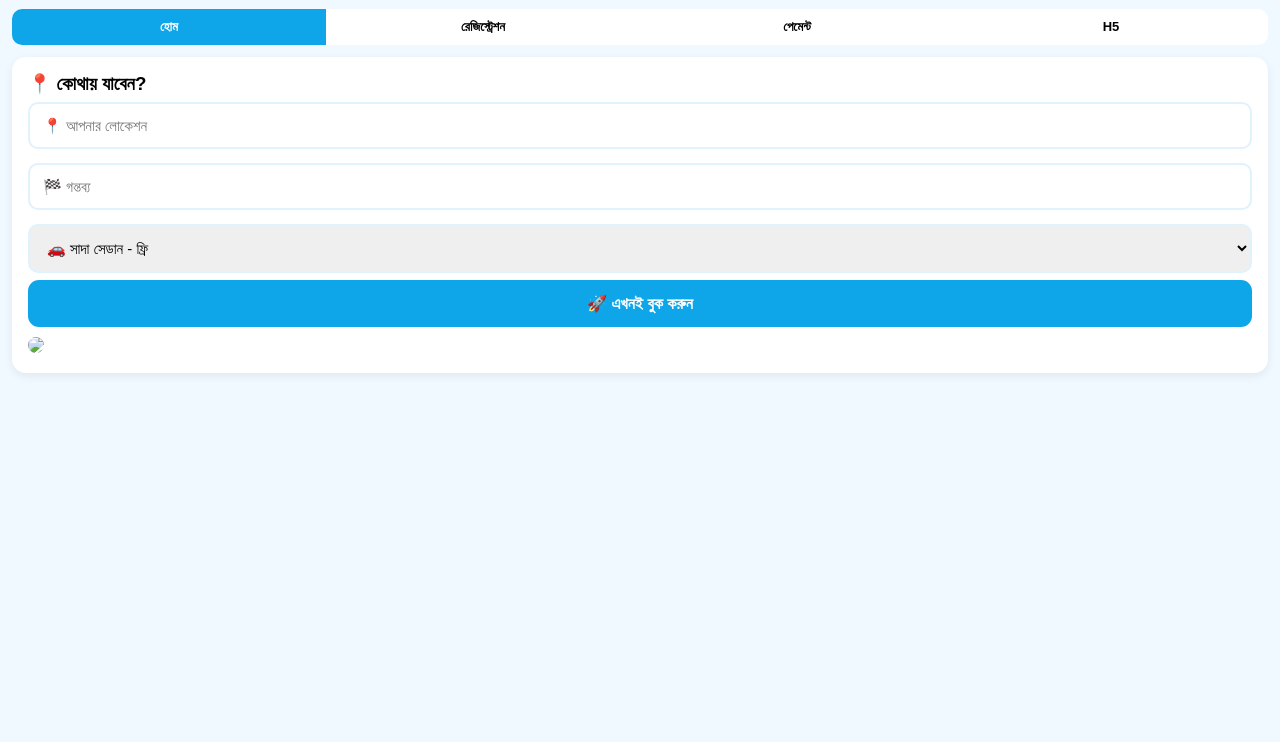
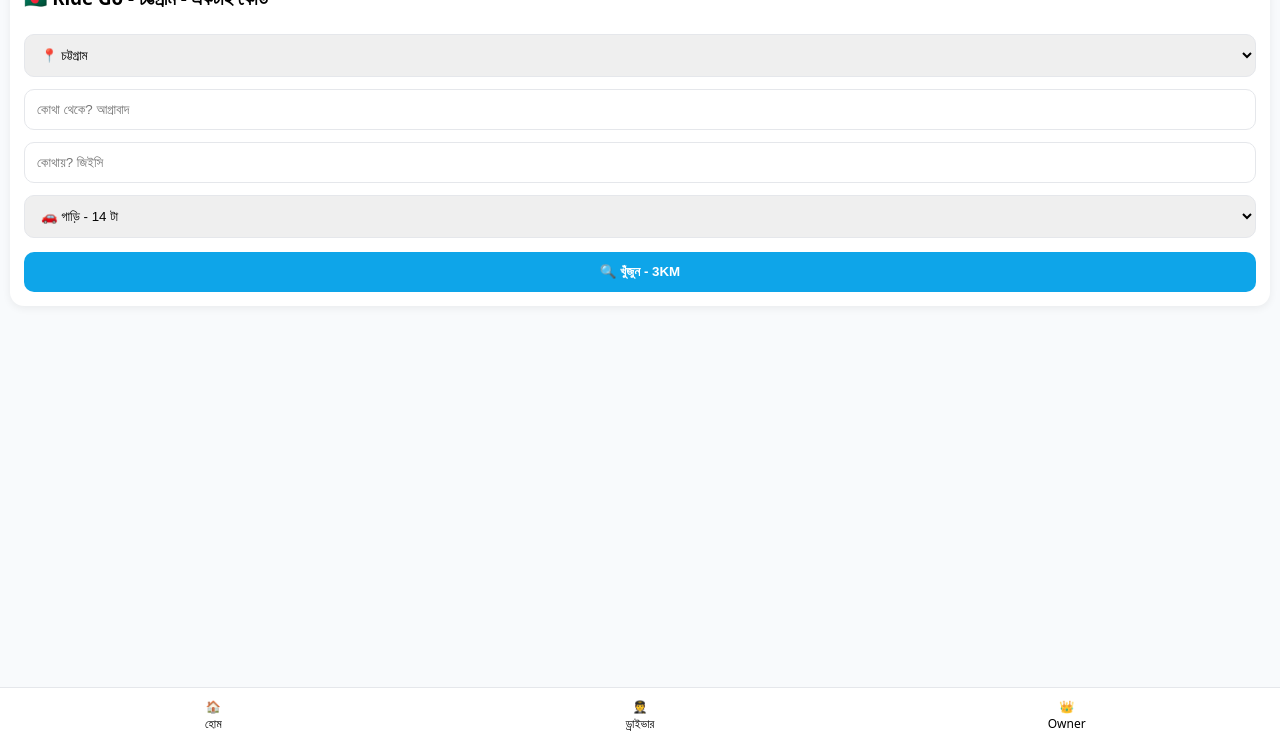
Before and after one commit to oliullah9294-a11y/ride-go-bd-green, a plain HTML site: page index.html in a window 1280 px wide. Shown: the part 58-800 px from the top of the page. Drawn offline with nearby package versions, Linux system fonts and the light colour scheme.

Commit message:
Update index.html

```diff
--- a/index.html
+++ b/index.html
@@ -1,167 +1,97 @@
 <!DOCTYPE html>
 <html lang="bn">
 <head>
-<meta charset="UTF-8">
-<meta name="viewport" content="width=device-width, initial-scale=1.0, maximum-scale=1.0, user-scalable=no">
-<title>Ride Go BD - RG Free Service</title>
-<link rel="icon" href="icon.png">
-<link rel="apple-touch-icon" href="icon.png">
-<meta name="theme-color" content="#0ea5e9">
+<meta charset="UTF-8"><meta name="viewport" content="width=device-width,initial-scale=1">
+<title>Ride Go - Chattogram - FINAL Single File</title>
+<script src="https://cdn.jsdelivr.net/npm/@supabase/supabase-js@2"></script>
 <style>
-*{margin:0;padding:0;box-sizing:border-box;font-family:Hind Siliguri,sans-serif}
-body{background:#f0f9ff}
-.header{background:linear-gradient(135deg,#0ea5e9,#0284c7);color:white;padding:12px 15px;display:flex;justify-content:space-between;align-items:center;position:sticky;top:0;z-index:99}
-.logo{font-size:22px;font-weight:900}
-.logo span{background:black;border:2px solid white;padding:0 7px;border-radius:7px}
-#langSelect{padding:7px 10px;border-radius:20px;border:none;font-weight:bold;color:#0284c7}
-.card{background:white;margin:12px;padding:16px;border-radius:14px;box-shadow:0 3px 10px rgba(0,0,0,.07)}
-.input{width:100%;padding:13px;border:2px solid #e0f2fe;border-radius:10px;margin:7px 0;font-size:15px}
-.btn{width:100%;padding:14px;background:#0ea5e9;color:white;border:none;border-radius:11px;font-size:16px;font-weight:bold;cursor:pointer}
-.btn:active{opacity:0.9}
-.tabs{display:flex;background:white;margin:12px 12px 0;border-radius:10px;overflow:hidden;flex-wrap:wrap}
-.tab{flex:1;padding:10px;text-align:center;cursor:pointer;font-weight:bold;font-size:13px;min-width:60px}
-.tab.active{background:#0ea5e9;color:white}
+body{font-family:system-ui;background:#f8fafc;margin:0;padding-bottom:70px}
+.card{background:#fff;padding:14px;border-radius:14px;margin:10px;box-shadow:0 2px 8px #0001}
+.btn{width:100%;padding:12px;border:0;border-radius:10px;background:#0ea5e9;color:#fff;font-weight:bold;margin-top:8px}
+.input{width:100%;padding:12px;border:1px solid #e5e7eb;border-radius:10px;margin:6px 0;box-sizing:border-box}
 .page{display:none}.page.active{display:block}
-.free-box{background:#f0fdf4;border:2px dashed #22c55e;padding:10px;border-radius:10px;margin:10px 0;text-align:center}
-.pay-opt{border:1px solid #e5e7eb;padding:12px;border-radius:10px;margin:6px 0}
-.pay-opt.disabled{opacity:0.5}
-.small-badge{font-size:10px;background:#fef08a;padding:2px 6px;border-radius:10px}
+.nav{position:fixed;bottom:0;left:0;right:0;background:#fff;display:flex;border-top:1px solid #e5e7eb}
+.nav div{flex:1;text-align:center;padding:10px 0;font-size:12px}
 </style>
 </head>
 <body>
 
-<div class="header">
-  <div class="logo"><span>RG</span> Ride Go</div>
-  <select id="langSelect" onchange="setLang(this.value)">
-    <option value="bn">🇧🇩 বাংলা</option>
-    <option value="en">🇺🇸 English</option>
-    <option value="hi">🇮🇳 हिंदी</option>
-    <option value="ur">🇵🇰 اردو</option>
-    <option value="ar">🇸🇦 العربية</option>
-    <option value="zh">🇨🇳 中文</option>
-    <option value="es">🇪🇸 Español</option>
-    <option value="fr">🇫🇷 Français</option>
-  </select>
+<div id="home" class="page active">
+<div class="card"><h3>🇧🇩 Ride Go - চট্টগ্রাম - একটাই কোড</h3>
+<select class="input"><option selected>📍 চট্টগ্রাম</option><option>ঢাকা</option><option>জামালপুর</option><option>64 জেলা</option></select>
+<input id="from" class="input" placeholder="কোথা থেকে? আগ্রাবাদ">
+<input id="to" class="input" placeholder="কোথায়? জিইসি">
+<select class="input"><option>🚗 গাড়ি - 14 টা</option><option>🚲 রিক্সা</option><option>🛺 CNG</option><option>🏍️ বাইক</option><option>🚗 কার</option><option>🚚 ট্রাক</option></select>
+<button class="btn" onclick="showPage('driverList')">🔍 খুঁজুন - 3KM</button>
+</div>
 </div>
 
-<div class="tabs">
-  <div class="tab active" onclick="showPage('home',this)" id="tabHome">হোম</div>
-  <div class="tab" onclick="showPage('reg',this)" id="tabReg">রেজিস্ট্রেশন</div>
-  <div class="tab" onclick="showPage('payment',this)" id="tabPay">পেমেন্ট</div>
-  <div class="tab" onclick="showPage('h5',this)" id="tabH5">H5</div>
+<div id="driverList" class="page">
+<div class="card"><h3>📍 কাছের ড্রাইভার</h3>
+<div style="border:1px solid #e5e7eb;padding:10px;border-radius:10px;margin:6px 0;display:flex;justify-content:space-between"><div><b>করিম - CNG</b><br><small>0.5KM - চট্টগ্রাম</small></div><button class="btn" style="width:auto;padding:6px 12px" onclick="knock('single')">🔔 ক</button></div>
+<div style="border:1px solid #e5e7eb;padding:10px;border-radius:10px;margin:6px 0;display:flex;justify-content:space-between"><div><b>রহিম - বাইক</b><br><small>0.8KM</small></div><button class="btn" style="width:auto;padding:6px 12px" onclick="knock('single')">🔔 ক</button></div>
+<button class="btn" style="background:#f97316" onclick="knock('all')">📢 সবাইকে - খ. ভিন্ন রিং</button>
+</div>
 </div>
 
-<!-- HOME -->
-<div id="home" class="page active">
-  <div class="card">
-    <h3 id="homeTitle">📍 কোথায় যাবেন?</h3>
-    <input class="input" id="fromInput" placeholder="📍 আপনার লোকেশন">
-    <input class="input" id="toInput" placeholder="🏁 গন্তব্য">
-    <select class="input" id="carSelect"></select>
-    <button class="btn" id="bookBtn" onclick="showPage('payment',document.getElementById('tabPay'))">🚀 এখনই বুক করুন</button>
-    <img src="icon.png" style="width:100%;border-radius:12px;margin-top:10px">
-  </div>
+<div id="farePage" class="page">
+<div class="card" style="text-align:center"><h3>💰 ভাড়া - 6 নং - শুধু সংখ্যা</h3>
+<input type="number" id="fareInput" class="input" placeholder="150" style="font-size:28px;text-align:center;font-weight:bold"><p>টাকা</p>
+<button class="btn" onclick="sendFare()">✅ কনফার্ম</button>
+<div id="driverFareBox" style="display:none;background:#fef3c7;padding:12px;border-radius:12px;margin-top:10px"><h2 id="driverFareNum">180</h2><p>টাকা - ড্রাইভার বলছে</p><div style="display:flex;gap:8px"><button class="btn" style="background:#22c55e" onclick="showPage('payment')">✅ ওকে</button><button class="btn" style="background:#f97316" onclick="document.getElementById('driverFareBox').style.display='none'">🔢 অন্য</button></div></div>
+</div>
 </div>
 
-<!-- REGISTRATION -->
-<div id="reg" class="page">
-  <div class="card">
-    <h3 id="regTitle">📝 রেজিস্ট্রেশন করুন</h3>
-    <input class="input" id="nameInput" placeholder="👤 আপনার নাম">
-    <input class="input" id="phoneInput" placeholder="📞 মোবাইল নাম্বার">
-    <input class="input" id="passInput" type="password" placeholder="🔑 পাসওয়ার্ড">
-    <button class="btn" id="regBtn">✅ রেজিস্ট্রেশন করুন</button>
-  </div>
+<div id="payment" class="page">
+<div class="card" style="text-align:center"><h3>💳 পেমেন্ট - 7 নং</h3><div style="background:#f0fdf4;padding:12px;border-radius:10px;border:2px dashed #22c55e"><h3 style="color:#16a34a">🎉 ফ্রি - 100% FREE</h3><button class="btn" style="background:#22c55e" onclick="showPage('contactPage')">✅ ফ্রি কনফার্ম</button></div></div>
 </div>
 
-<!-- PAYMENT - FREE SMALL -->
-<div id="payment" class="page">
-  <div class="card">
-    <h3 id="payTitle">💳 পেমেন্ট করুন</h3>
-
-    <!-- FREE OPTION SMALL -->
-    <div class="free-box">
-      <p style="font-size:11px;color:#16a34a;margin:0" id="freeTop">🎉 প্রথম 100 রাইড</p>
-      <p style="font-weight:bold;color:#16a34a;font-size:15px;margin:3px 0" id="freeMain">✅ FREE - ফ্রি সার্ভিস</p>
-      <button class="btn" style="background:#22c55e;padding:8px 18px;font-size:13px;width:auto" id="freeBtn" onclick="alert('✅ ফ্রি রাইড বুক হয়েছে!')">ফ্রি তে বুক করুন</button>
-    </div>
-
-    <p style="text-align:center;font-size:11px;color:gray;margin:8px 0" id="orText">--- অথবা পেইড অপশন ---</p>
-
-    <div class="pay-opt"><label><input type="radio" name="pay" checked> <span id="cashText">💵 ক্যাশ অন ডেলিভারি (গাড়িতে)</span></label></div>
-    <div class="pay-opt disabled"><label><input type="radio" disabled> 📱 bKash <span class="small-badge" id="soon1">শীঘ্রই আসছে</span></label></div>
-    <div class="pay-opt disabled"><label><input type="radio" disabled> 📱 নগদ <span class="small-badge" id="soon2">শীঘ্রই আসছে</span></label></div>
-
-    <button class="btn" style="margin-top:12px" id="confirmBtn" onclick="alert('✅ ক্যাশ সিলেক্ট - রাইড বুক!')">✅ কনফার্ম করুন</button>
-    <p style="font-size:10px;color:gray;text-align:center;margin-top:8px" id="noteText">* এখন ফ্রি সার্ভিস চলছে, পরে bKash চালু হবে</p>
-  </div>
+<div id="contactPage" class="page">
+<div class="card" style="text-align:center"><h3 style="color:#16a34a">✅ Done - নাম্বার + কল + লোকেশন</h3>
+<div style="background:#f0f9ff;padding:12px;border-radius:12px;border:1px solid #0ea5e9"><h3>🧑‍✈️ করিম - CNG</h3><h2 style="color:#0ea5e9">📞 01712-345678</h2>
+<button class="btn" style="background:#22c55e" onclick="window.location.href='tel:01712345678'">📞 এক চাপে কল</button>
+<button class="btn" style="background:#0ea5e9" onclick="document.getElementById('mapBox').style.display='block'">📍 লোকেশন দেখুন</button>
+</div>
+<div id="mapBox" style="display:none;margin-top:10px"><iframe src="https://maps.google.com/maps?q=Chittagong&t=&z=13&output=embed" style="width:100%;height:160px;border:0;border-radius:10px"></iframe></div>
+<div style="background:#fef3c7;padding:8px;border-radius:10px;margin-top:8px;font-size:11px">🔔 ক. টিং (একজন) | খ. টিইইই (সবাই)</div>
+<button class="btn" onclick="showPage('ridePage')">▶️ রাইডিং শুরু - 8 নং</button>
+</div>
 </div>
 
-<!-- H5 -->
-<div id="h5" class="page">
-  <div class="card">
-    <h3 id="h5Title">📱 H5 পেজ</h3>
-    <p id="h5Desc">🌐 ভাষা নির্বাচন করুন</p>
-    <div style="display:grid;grid-template-columns:1fr 1fr;gap:8px;margin-top:10px">
-      <button class="btn" onclick="setLang('bn')">🇧🇩 বাংলা</button>
-      <button class="btn" onclick="setLang('en')">🇺🇸 English</button>
-      <button class="btn" onclick="setLang('hi')">🇮🇳 हिंदी</button>
-      <button class="btn" onclick="setLang('ar')">🇸🇦 العربية</button>
-    </div>
-    <p id="h5Footer" style="margin-top:12px;background:#e0f2fe;padding:10px;border-radius:8px">✅ Ride Go BD H5 লোড হয়েছে।</p>
-  </div>
+<div id="ridePage" class="page">
+<div class="card" style="text-align:center"><h3>🚗 রাইডিং - 8 নং</h3><p id="rideStatus">✅ ড্রাইভার রওনা দিয়েছে</p><h2 id="rideTimer">00:00</h2>
+<button class="btn" style="background:#22c55e" onclick="startRide()" id="startBtn">▶️ রাইডিং শুরু</button>
+<button class="btn" style="background:#ef4444;display:none" onclick="endRide()" id="endBtn">⏹️ রাইডিং শেষ</button>
+<div id="rideEndBox" style="display:none;background:#f0fdf4;padding:12px;border-radius:10px;margin-top:10px"><h3>✅ রাইড শেষ!</h3><div>⭐⭐⭐⭐⭐</div><button class="btn" onclick="showPage('home')">🏠 হোম</button></div>
+</div>
+</div>
+
+<div id="driverPanel" class="page">
+<div class="card" style="text-align:center"><h3>🧑‍✈️ ড্রাইভার - চট্টগ্রাম</h3>
+<button class="btn" id="onlineBtn" style="background:#22c55e" onclick="toggleOnline()">🟢 Online</button>
+<div id="driverNoti" style="display:none;background:#fef3c7;padding:12px;border-radius:10px;margin-top:10px"><p>🔔 যাত্রী ডাকছে! <span id="ringType"></span></p><p>আগ্রাবাদ → জিইসি | 150 TK</p><div style="display:flex;gap:8px"><button class="btn" style="background:#22c55e" onclick="showPage('farePage')">✅ রিসিভ</button><button class="btn" style="background:#ef4444" onclick="document.getElementById('driverNoti').style.display='none'">❌ ক্যানসেল</button></div></div>
+</div>
+</div>
+
+<div id="owner" class="page">
+<div class="card"><h3>👑 Owner - চট্টগ্রাম</h3><div style="font-size:12px;line-height:1.8">
+<p>🔴 LIVE: আগ্রাবাদ → জিইসি | 150 TK</p><p>🔔 ক. টিং (একজন) 12 বার | খ. টিইইই (সবাই) 8 বার</p><p>💰 ভাড়া: 150 → 180 → Final 170 - সংখ্যা + কনফার্ম</p><p>📞 নাম্বার + এক চাপে কল + লোকেশন: OK</p><p>⏱️ রাইডিং শুরু/শেষ + Timer + ⭐</p><p>📊 Supabase: 10,000/দিন ফ্রি - Firebase লাগবে না!</p>
+</div></div>
+</div>
+
+<div class="nav">
+<div onclick="showPage('home')">🏠<br>হোম</div>
+<div onclick="showPage('driverPanel')">🧑‍✈️<br>ড্রাইভার</div>
+<div onclick="showPage('owner')">👑<br>Owner</div>
 </div>
 
 <script>
-const T={
- bn:{home:"হোম",reg:"রেজিস্ট্রেশন",pay:"পেমেন্ট",h5:"H5",homeTitle:"📍 কোথায় যাবেন?",from:"📍 আপনার লোকেশন",to:"🏁 গন্তব্য",book:"🚀 এখনই বুক করুন",regTitle:"📝 রেজিস্ট্রেশন করুন",name:"👤 আপনার নাম",phone:"📞 মোবাইল নাম্বার",pass:"🔑 পাসওয়ার্ড",regBtn:"✅ রেজিস্ট্রেশন করুন",payTitle:"💳 পেমেন্ট করুন",freeTop:"🎉 প্রথম 100 রাইড",freeMain:"✅ FREE - ফ্রি সার্ভিস",freeBtn:"ফ্রি তে বুক করুন",orText:"--- অথবা পেইড অপশন ---",cash:"💵 ক্যাশ অন ডেলিভারি (গাড়িতে)",soon:"শীঘ্রই আসছে",confirm:"✅ কনফার্ম করুন",note:"* এখন ফ্রি সার্ভিস চলছে, পরে bKash চালু হবে",h5Title:"📱 H5 পেজ",h5Desc:"🌐 ভাষা নির্বাচন করুন",h5Footer:"✅ Ride Go BD H5 লোড হয়েছে।",cars:["🚗 সাদা সেডান - ফ্রি","🚙 SUV - ফ্রি","🏍️ বাইক - ফ্রি"]},
- en:{home:"Home",reg:"Register",pay:"Payment",h5:"H5",homeTitle:"📍 Where to go?",from:"📍 Your Location",to:"🏁 Destination",book:"🚀 Book Now",regTitle:"📝 Registration",name:"👤 Your Name",phone:"📞 Mobile",pass:"🔑 Password",regBtn:"✅ Register",payTitle:"💳 Payment",freeTop:"🎉 First 100 Rides",freeMain:"✅ FREE Service",freeBtn:"Book for Free",orText:"--- or Paid Options ---",cash:"💵 Cash on Delivery",soon:"Coming Soon",confirm:"✅ Confirm",note:"* Free service now, bKash later",h5Title:"📱 H5 Page",h5Desc:"🌐 Select Language",h5Footer:"✅ Ride Go H5 Loaded.",cars:["🚗 Sedan - Free","🚙 SUV - Free","🏍️ Bike - Free"]},
- hi:{home:"होम",reg:"पंजीकरण",pay:"भुगतान",h5:"H5",homeTitle:"📍 कहाँ जाना है?",from:"📍 आपका स्थान",to:"🏁 गंतव्य",book:"🚀 बुक करें",regTitle:"📝 पंजीकरण",name:"👤 नाम",phone:"📞 मोबाइल",pass:"🔑 पासवर्ड",regBtn:"✅ पंजीकरण",payTitle:"💳 भुगतान",freeTop:"🎉 पहले 100 राइड",freeMain:"✅ FREE सेवा",freeBtn:"फ्री में बुक करें",orText:"--- या पेड विकल्प ---",cash:"💵 कैश",soon:"जल्द आ रहा है",confirm:"✅ पुष्टि करें",note:"* अभी फ्री सेवा",h5Title:"📱 H5 पेज",h5Desc:"🌐 भाषा चुनें",h5Footer:"✅ लोड हो गया।",cars:["🚗 सेडान - फ्री","🚙 SUV - फ्री","🏍️ बाइक - फ्री"]},
- ur:{home:"ہوم",reg:"رجسٹریشن",pay:"ادائیگی",h5:"H5",homeTitle:"📍 کہاں جانا ہے؟",from:"📍 مقام",to:"🏁 منزل",book:"🚀 بک کریں",regTitle:"📝 رجسٹریشن",name:"👤 نام",phone:"📞 موبائل",pass:"🔑 پاس ورڈ",regBtn:"✅ رجسٹر",payTitle:"💳 ادائیگی",freeTop:"🎉 پہلے 100 رائیڈ",freeMain:"✅ مفت سروس",freeBtn:"مفت بک کریں",orText:"--- یا ادا شدہ ---",cash:"💵 کیش",soon:"جلد آ رہا ہے",confirm:"✅ تصدیق",note:"* ابھی مفت",h5Title:"📱 H5",h5Desc:"🌐 زبان منتخب کریں",h5Footer:"✅ لوڈ ہو گیا۔",cars:["🚗 مفت","🚙 مفت","🏍️ مفت"]},
- ar:{home:"الرئيسية",reg:"التسجيل",pay:"الدفع",h5:"H5",homeTitle:"📍 أين تذهب؟",from:"📍 موقعك",to:"🏁 الوجهة",book:"🚀 احجز",regTitle:"📝 التسجيل",name:"👤 اسمك",phone:"📞 جوال",pass:"🔑 كلمة المرور",regBtn:"✅ سجل",payTitle:"💳 الدفع",freeTop:"🎉 أول 100 رحلة",freeMain:"✅ مجاني",freeBtn:"احجز مجانا",orText:"--- أو مدفوع ---",cash:"💵 نقدا",soon:"قريبا",confirm:"✅ تأكيد",note:"* مجاني الآن",h5Title:"📱 H5",h5Desc:"🌐 اختر اللغة",h5Footer:"✅ تم التحميل",cars:["🚗 مجاني","🚙 مجاني","🏍️ مجاني"]},
- zh:{home:"首页",reg:"注册",pay:"支付",h5:"H5",homeTitle:"📍 去哪里？",from:"📍 位置",to:"🏁 目的地",book:"🚀 预订",regTitle:"📝 注册",name:"👤 姓名",phone:"📞 手机",pass:"🔑 密码",regBtn:"✅ 注册",payTitle:"💳 支付",freeTop:"🎉 前100次",freeMain:"✅ 免费服务",freeBtn:"免费预订",orText:"--- 或付费 ---",cash:"💵 现金",soon:"即将推出",confirm:"✅ 确认",note:"* 现在免费",h5Title:"📱 H5",h5Desc:"🌐 选择语言",h5Footer:"✅ 已加载",cars:["🚗 免费","🚙 免费","🏍️ 免费"]},
- es:{home:"Inicio",reg:"Registro",pay:"Pago",h5:"H5",homeTitle:"📍 ¿A dónde?",from:"📍 Ubicación",to:"🏁 Destino",book:"🚀 Reservar",regTitle:"📝 Registro",name:"👤 Nombre",phone:"📞 Móvil",pass:"🔑 Contraseña",regBtn:"✅ Registrarse",payTitle:"💳 Pago",freeTop:"🎉 Primeros 100",freeMain:"✅ GRATIS",freeBtn:"Reservar Gratis",orText:"--- o de Pago ---",cash:"💵 Efectivo",soon:"Pronto",confirm:"✅ Confirmar",note:"* Gratis ahora",h5Title:"📱 H5",h5Desc:"🌐 Idioma",h5Footer:"✅ Cargado",cars:["🚗 Gratis","🚙 Gratis","🏍️ Gratis"]},
- fr:{home:"Accueil",reg:"Inscription",pay:"Paiement",h5:"H5",homeTitle:"📍 Où aller?",from:"📍 Emplacement",to:"🏁 Destination",book:"🚀 Réserver",regTitle:"📝 Inscription",name:"👤 Nom",phone:"📞 Mobile",pass:"🔑 Mot de passe",regBtn:"✅ S'inscrire",payTitle:"💳 Paiement",freeTop:"🎉 100 premiers",freeMain:"✅ GRATUIT",freeBtn:"Gratuit",orText:"--- ou Payant ---",cash:"💵 Espèces",soon:"Bientôt",confirm:"✅ Confirmer",note:"* Gratuit maintenant",h5Title:"📱 H5",h5Desc:"🌐 Langue",h5Footer:"✅ Chargé",cars:["🚗 Gratuit","🚙 Gratuit","🏍️ Gratuit"]}
-};
-function setLang(l){
- const t=T[l]||T.bn;
- document.getElementById('langSelect').value=l;
- document.getElementById('tabHome').innerText=t.home;
- document.getElementById('tabReg').innerText=t.reg;
- document.getElementById('tabPay').innerText=t.pay;
- document.getElementById('tabH5').innerText=t.h5;
- document.getElementById('homeTitle').innerText=t.homeTitle;
- document.getElementById('fromInput').placeholder=t.from;
- document.getElementById('toInput').placeholder=t.to;
- document.getElementById('bookBtn').innerText=t.book;
- document.getElementById('regTitle').innerText=t.regTitle;
- document.getElementById('nameInput').placeholder=t.name;
- document.getElementById('phoneInput').placeholder=t.phone;
- document.getElementById('passInput').placeholder=t.pass;
- document.getElementById('regBtn').innerText=t.regBtn;
- document.getElementById('payTitle').innerText=t.payTitle;
- document.getElementById('freeTop').innerText=t.freeTop;
- document.getElementById('freeMain').innerText=t.freeMain;
- document.getElementById('freeBtn').innerText=t.freeBtn;
- document.getElementById('orText').innerText=t.orText;
- document.getElementById('cashText').innerText=t.cash;
- document.getElementById('soon1').innerText=t.soon;
- document.getElementById('soon2').innerText=t.soon;
- document.getElementById('confirmBtn').innerText=t.confirm;
- document.getElementById('noteText').innerText=t.note;
- document.getElementById('h5Title').innerText=t.h5Title;
- document.getElementById('h5Desc').innerText=t.h5Desc;
- document.getElementById('h5Footer').innerText=t.h5Footer;
- document.getElementById('carSelect').innerHTML=t.cars.map(c=>`<option>${c}</option>`).join('');
- localStorage.setItem('rg_lang',l);
-}
-function showPage(p,el){
- document.querySelectorAll('.page').forEach(x=>x.classList.remove('active'));
- document.getElementById(p).classList.add('active');
- document.querySelectorAll('.tab').forEach(x=>x.classList.remove('active'));
- el.classList.add('active');
-}
-setLang(localStorage.getItem('rg_lang')||'bn');
+function showPage(id){document.querySelectorAll('.page').forEach(p=>p.classList.remove('active'));document.getElementById(id).classList.add('active');}
+function knock(t){document.getElementById('ringType').innerText=t=='single'?"ক. টিং - একজনকে":"খ. টিইইই - সবাইকে";document.getElementById('driverNoti').style.display="block";alert(t=='single'?"🔔 ক. টিং - একজনকে নক":"📢 খ. টিইইই - সবাইকে নক");showPage('farePage');}
+function sendFare(){let f=document.getElementById('fareInput').value;if(!f)return alert("সংখ্যা লিখুন - 150");document.getElementById('driverFareBox').style.display="block";document.getElementById('driverFareNum').innerText=parseInt(f)+30;}
+let sec=0,iv;function startRide(){document.getElementById('startBtn').style.display="none";document.getElementById('endBtn').style.display="block";iv=setInterval(()=>{sec++;let m=Math.floor(sec/60).toString().padStart(2,'0');let s=(sec%60).toString().padStart(2,'0');document.getElementById('rideTimer').innerText=m+":"+s;},1000);}
+function endRide(){clearInterval(iv);document.getElementById('endBtn').style.display="none";document.getElementById('rideEndBox').style.display="block";}
+function toggleOnline(){let b=document.getElementById('onlineBtn');b.innerText=b.innerText.includes('Online')?'🔴 Offline':'🟢 Online';b.style.background=b.innerText.includes('Online')?'#22c55e':'#ef4444';}
 </script>
 </body>
 </html>
```
